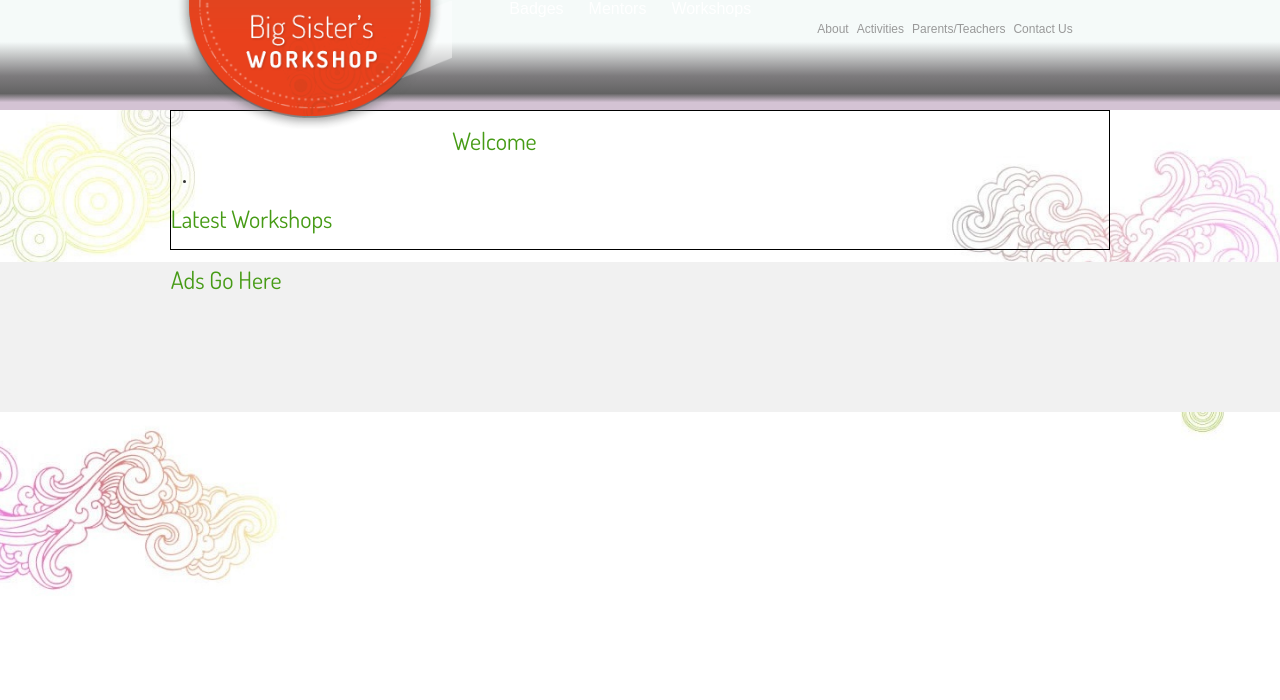
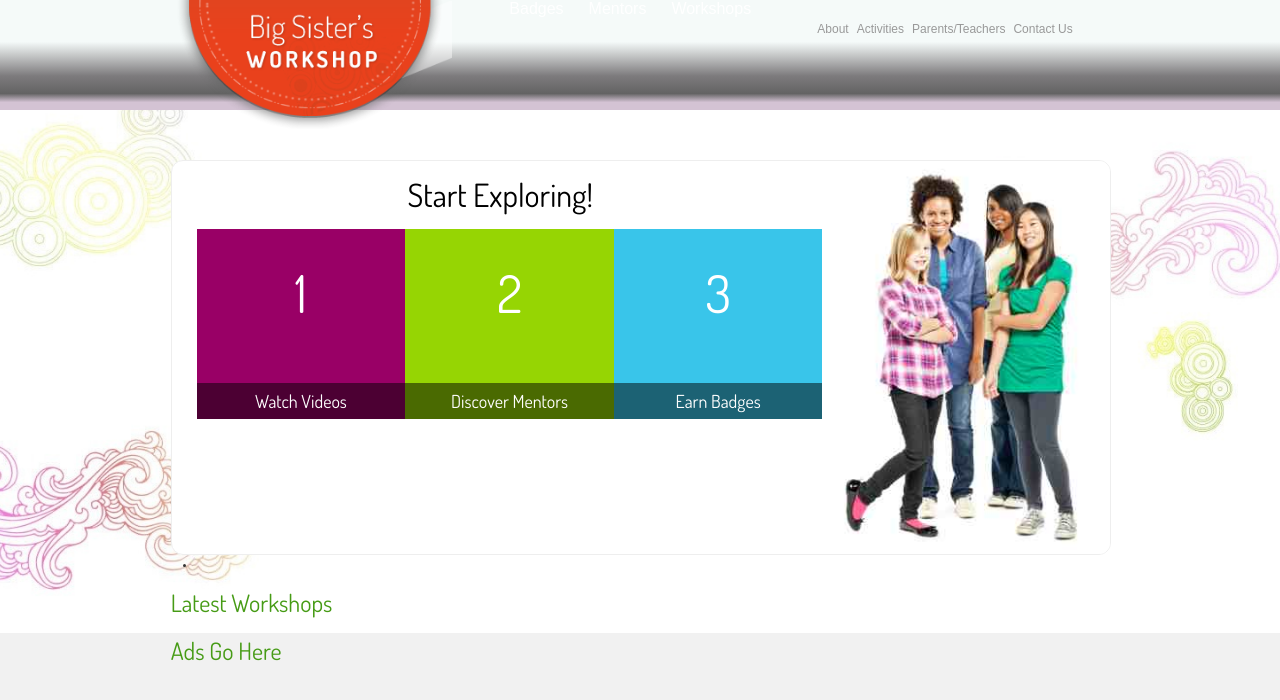
Before and after one commit to herdream/herdreamcareer.com, a PHP site: page / in a window 1280 px wide. Shown: the top 700 px of the page. Run offline with PHP 8.4, Linux system fonts and the light colour scheme.

Commit message:
added intro section to page

```diff
--- a/assets/css/desktop.css
+++ b/assets/css/desktop.css
@@ -37,8 +37,75 @@ nav {
 div.pagecontent {
 	width:73.333%;
 	margin: 0 auto;
-	border: 1px solid #000;
 }
+
+#homeintro {
+	width: 100%;
+	margin-top: 50px;
+	background: #FFF;
+	border: 1px solid #EEE;
+	-webkit-border-radius: 12px;
+	-moz-border-radius: 12px;
+	border-radius: 12px;
+	overflow: auto;
+}
+
+#homeintro_steps {
+	width: 70%;
+	float:left;
+	margin: 0;
+}
+#homeintro h1 {
+	font-size: 32px;
+	text-align: center;
+	color: #000;
+}
+#herocontainer {
+	float:right;
+	width:30%;
+	margin: 0;
+}
+
+#intro123 {
+	list-style: none;
+}
+
+#intro123 li {
+	width: 33%;
+	float:left;
+	height: 190px;
+	position: relative;
+}
+
+#intro123 li h1 {
+	width: 100%;
+	text-align: center;
+	font-size: 52px;
+	color: #FFF;
+	position: absolute;
+	top: 20px;
+}
+#intro123 li h2 {
+	width:100%;
+	background: hsla(0,0%,0%,0.5);
+	color: #FFF;
+	position: absolute;
+	bottom: 0px;
+	text-align: center;
+}
+
+#intro123 #first {
+	background: #990066;
+}
+
+#intro123 #second {
+	background: #96D503;
+}
+
+#intro123 #third {
+	background: #39C5EA;
+}
+
 
 #adcontent-container {
 	width:100%;
--- a/index.html
+++ b/index.html
@@ -53,10 +53,27 @@
   </header>
 
 	<div class="pagecontent">
-		<div id="top-center">
-			<h1>Welcome</h1>
-			<ul></ul>
-			<!-- <img> -->
+		<div id="homeintro">
+      <div id="homeintro_steps">
+  			<h1>Start Exploring!</h1>
+  			<ul id="intro123">
+          <li id="first">
+              <h1>1</h1>
+              <h2>Watch Videos</h2>
+          </li>
+          <li id="second">
+              <h1>2</h1>
+              <h2>Discover Mentors</h2>
+          </li>
+          <li id="third">
+              <h1>3</h1>
+              <h2>Earn Badges</h2>
+          </li>
+        </ul>
+      </div>
+      <div id="herocontainer">
+			 <img src="assets/img/girls_team.jpg" />
+      </div>
 
 		</div>
 
```
Also changed, not shown: assets/img/bsw_logo_mobile.png (added), assets/img/girls_team.jpg (added).
